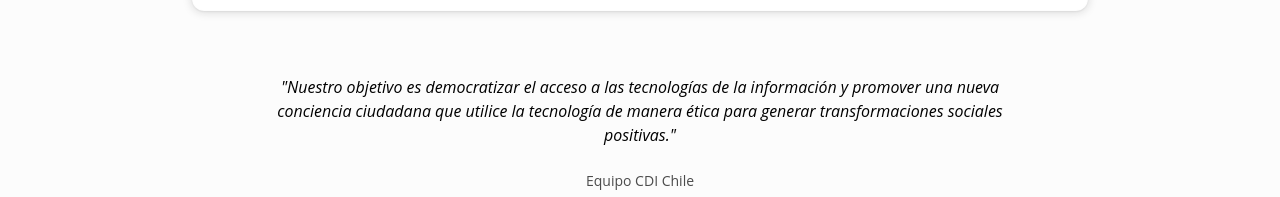
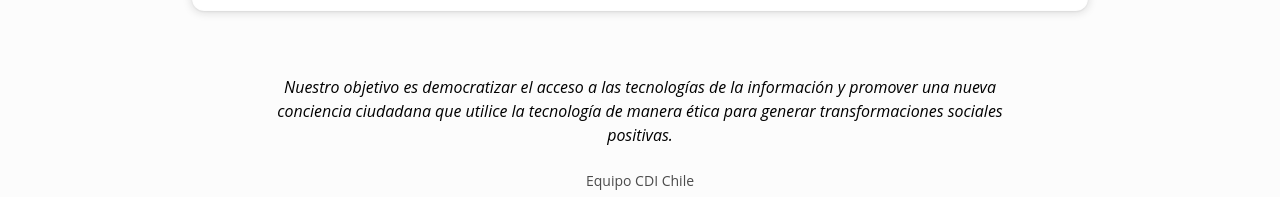
Before and after one commit to 200-OK-dev/new-cdi, a Next.js app: page /quienes-somos in a window 1280 px wide. Shown: the part 724-921 px from the top of the page. Built offline with nearby package versions, Linux system fonts and the light colour scheme.

Commit message:
Correccion2

```diff
--- a/app/layout.tsx
+++ b/app/layout.tsx
@@ -1,7 +1,7 @@
 import type React from "react"
 import "./globals.css"
 import type { Metadata } from "next"
-import { Inter, Varela_Round } from "next/font/google"
+import { Varela_Round } from "next/font/google"
 import { ThemeProvider } from "@/components/theme-provider"
 import { FooterSection } from "@/components/footer-section"
 import { NavFullWidth } from "@/components/Nav"
@@ -28,14 +28,16 @@
     url: 'https://cdichile.org', // Cambia por tu dominio
     title: 'CDI Chile - Transformando vidas a través de la tecnología',
     description: 'CDI Chile - 25 años transformando vidas a través de la tecnología. Somos una ONG que capacita, educa y propone soluciones de empoderamiento digital.',
-    images: [
+    /* images: [
       {
         url: '/logo.png', // Asegúrate de que esta imagen esté en public/
         width: 1200,
         height: 630,
         alt: 'CDI Chile Logo',
       },
+
     ],
+     */
     siteName: 'CDI Chile',
     locale: 'es_CL',
   },
--- a/app/quienes-somos/page.tsx
+++ b/app/quienes-somos/page.tsx
@@ -35,9 +35,9 @@
 
           <div className="max-w-3xl mx-auto text-center mb-16">
             <p className="text-muted-foreground italic mb-6">
-              "Nuestro objetivo es democratizar el acceso a las tecnologías de la información y promover
+              Nuestro objetivo es democratizar el acceso a las tecnologías de la información y promover
               una nueva conciencia ciudadana que utilice la tecnología de manera ética para generar
-              transformaciones sociales positivas."
+              transformaciones sociales positivas.
             </p>
             <p className="text-muted-foreground/70 text-sm">Equipo CDI Chile</p>
           </div>
```
